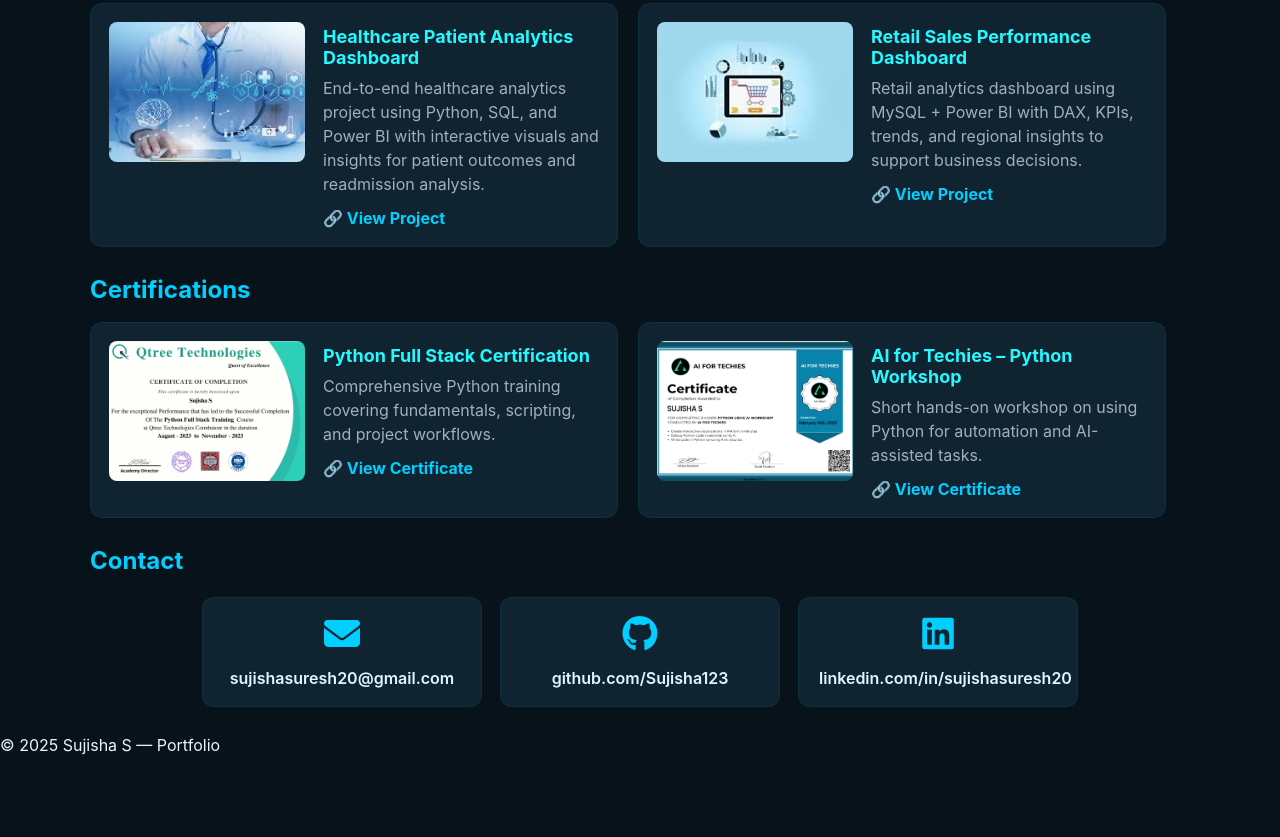
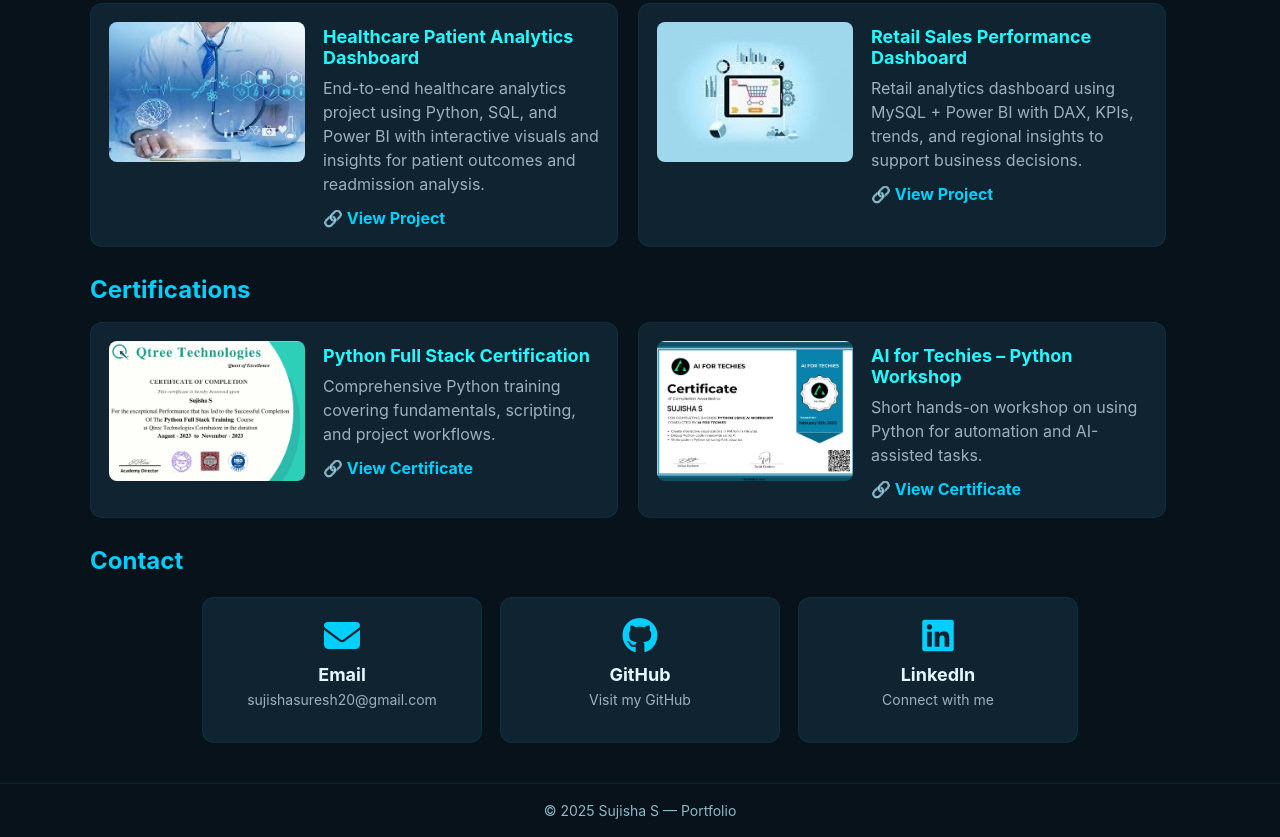
Before and after one commit to Sujisha123/Sujisha123.github.io, a plain HTML site: page index.html in a window 1280 px wide. Shown: the part 755-1592 px from the top of the page. Before the commit the page ends 1510 px from the top, so only its background shows below. Drawn offline with Linux system fonts and the light colour scheme.

Commit message:
Update index.html

```diff
--- a/index.html
+++ b/index.html
@@ -127,17 +127,51 @@
     flex-wrap:wrap;
     margin-top:22px;
   }
+ /* Contact section: full card clickable */
+.contact-row{
+  display:flex;
+  gap:18px;
+  justify-content:center;
+  flex-wrap:wrap;
+  margin-top:22px;
+}
+
 .contact-card{
   background:var(--card);
   border:1px solid var(--card-border);
   border-radius:12px;
-    padding:18px 20px;
+  padding:20px;
   width:280px;
   text-align:center;
   color:#dff8ff;
+  text-decoration:none;
+  display:block;
+  transition:0.2s;
 }
-  .contact-card i{font-size:36px; color:var(--cyan); margin-bottom:10px; display:block}
-  .contact-card a{color:#dff8ff; font-weight:600; margin-top:6px; display:inline-block}
+
+.contact-card:hover{
+  border-color:var(--cyan);
+  transform:translateY(-3px);
+}
+
+.contact-card i{
+  font-size:36px;
+  color:var(--cyan);
+  margin-bottom:10px;
+}
+
+.contact-card h3{
+  margin:0;
+  font-size:18px;
+  color:#e2f7ff;
+}
+
+.contact-card p{
+  margin-top:6px;
+  font-size:14px;
+  color:var(--muted);
+}
+
 
   /* Responsive tweaks */
   @media (max-width:900px){
@@ -157,6 +191,16 @@
   /* small helpers */
   h2{color:var(--cyan); margin:8px 0}
   .section-title{margin-top:28px}
+
+  .footer{
+  text-align:center;
+  padding:18px 0;
+  margin-top:40px;
+  color:#8fb8c7;
+  font-size:14px;
+  border-top:1px solid rgba(0, 204, 255, 0.1);
+}
+
 </style>
 </head>
 <body>
@@ -247,27 +291,36 @@
   <!-- CONTACT -->
   <section class="section-title">
   <h2>Contact</h2>
+
   <div class="contact-row">
-      <div class="contact-card">
+
+    <a href="mailto:sujishasuresh20@gmail.com" class="contact-card">
       <i class="fa-solid fa-envelope"></i>
-        <a href="mailto:sujishasuresh20@gmail.com">sujishasuresh20@gmail.com</a>
-      </div>
+      <h3>Email</h3>
+      <p>sujishasuresh20@gmail.com</p>
+    </a>
 
-      <div class="contact-card">
+    <a href="https://github.com/Sujisha123" target="_blank" class="contact-card">
       <i class="fa-brands fa-github"></i>
-        <a href="https://github.com/Sujisha123" target="_blank">github.com/Sujisha123</a>
-      </div>
+      <h3>GitHub</h3>
+      <p>Visit my GitHub</p>
+    </a>
 
-      <div class="contact-card">
+    <a href="https://www.linkedin.com/in/sujishasuresh20/" target="_blank" class="contact-card">
       <i class="fa-brands fa-linkedin"></i>
-        <a href="https://www.linkedin.com/in/sujishasuresh20/" target="_blank">linkedin.com/in/sujishasuresh20</a>
-      </div>
+      <h3>LinkedIn</h3>
+      <p>Connect with me</p>
+    </a>
+
   </div>
 </section>
 
+
+
+
+
 </div>
-
-<footer>
+<footer class="footer">
   © 2025 Sujisha S — Portfolio
 </footer>
 
```
Lines whose indentation alone changed are shown as unchanged.
